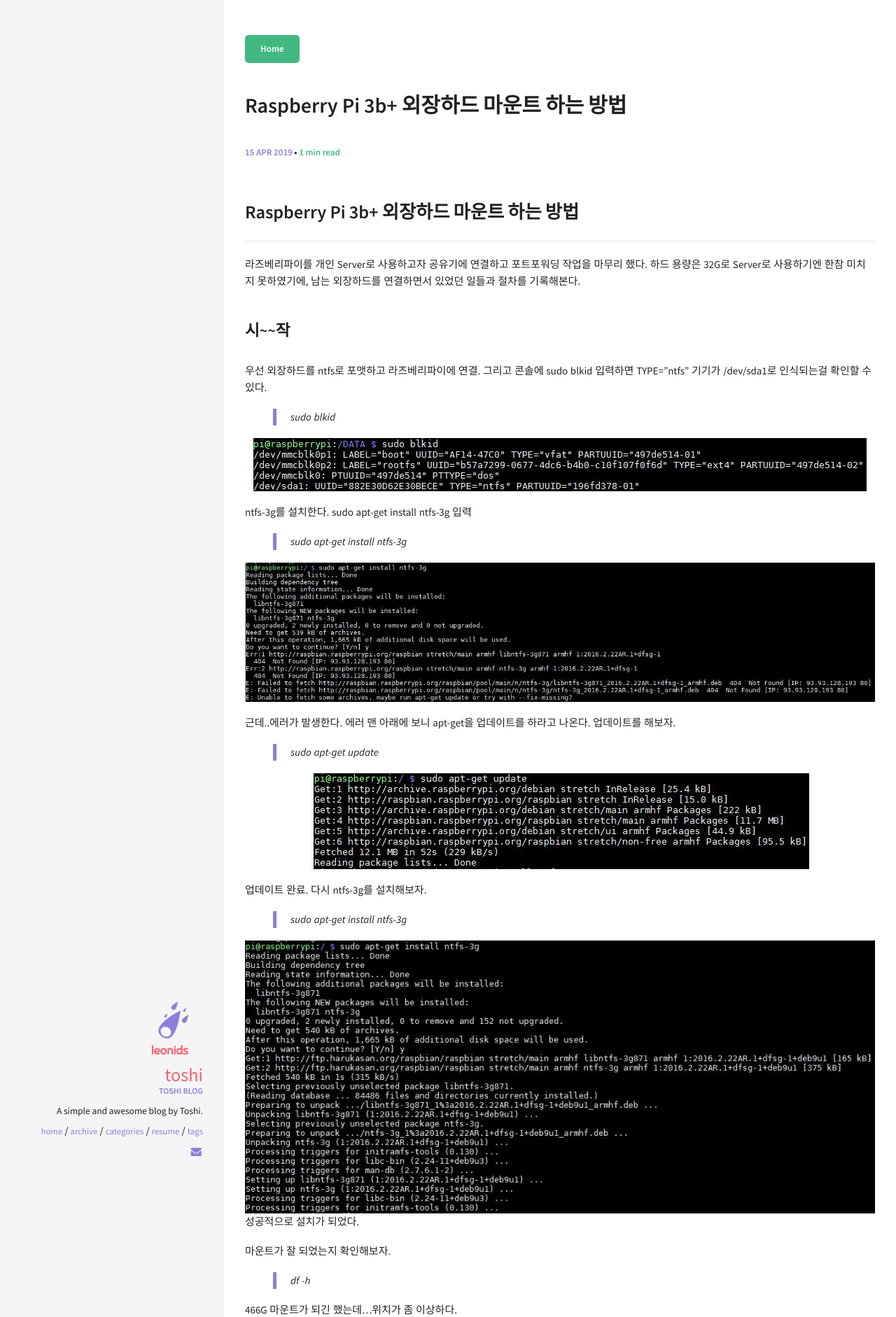
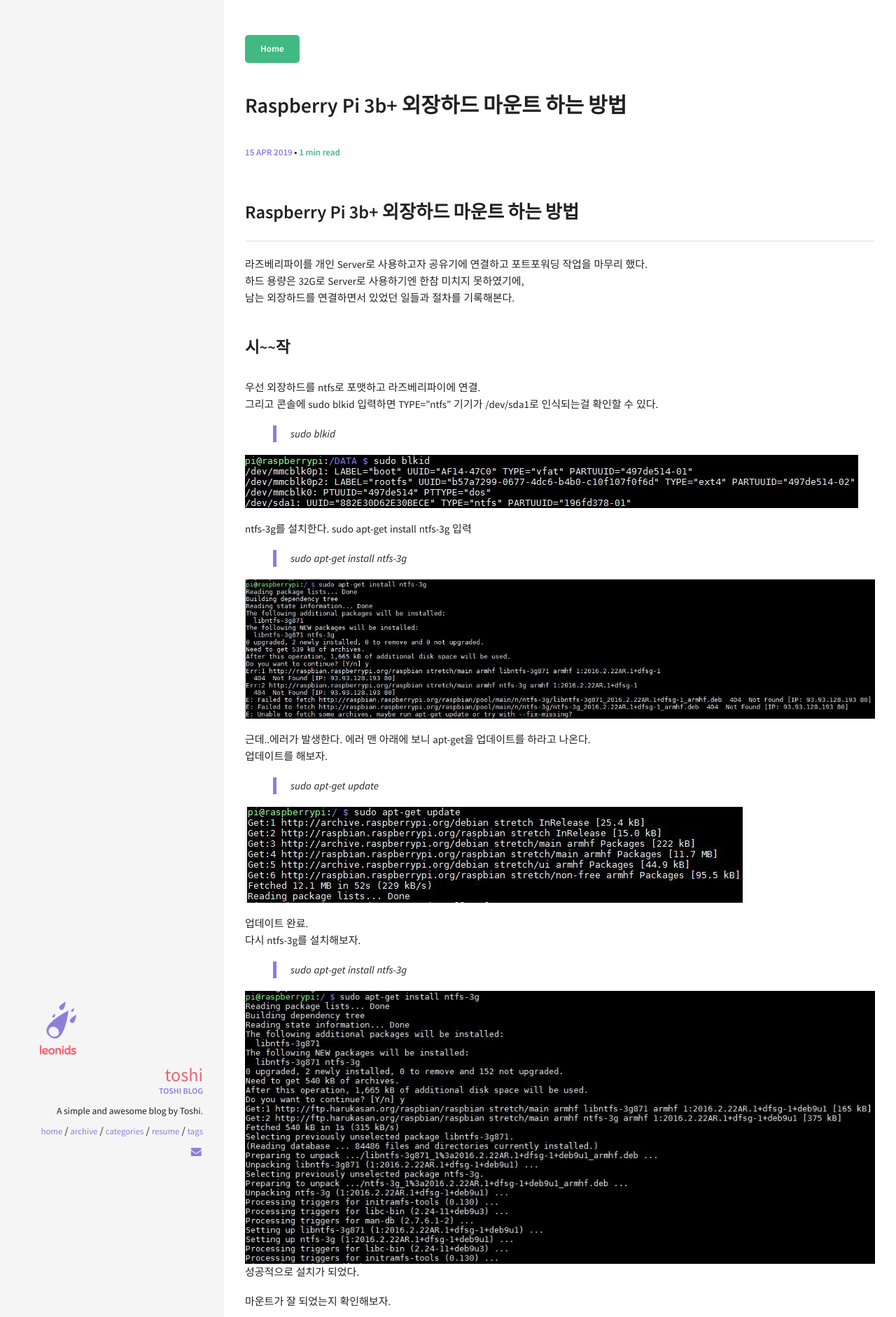
Before and after one commit to toshi15shkim/toshi15shkim.github.io, a Jekyll site: the page built from _posts/2019-04-15-linux-mount.md, in a window 1280 px wide. Shown: the top 1882 px of the page at 70% size. Built offline with Jekyll 4.4.1, drawn with Linux system fonts in a browser that asks for light colours; some of the changed text lies outside the part shown.

Commit message:
0415 글 수정

```diff
--- a/_posts/2019-04-15-linux-mount.md
+++ b/_posts/2019-04-15-linux-mount.md
@@ -15,8 +15,7 @@ comments: true
 ### 시~~작
 
 우선 외장하드를 ntfs로 포맷하고 라즈베리파이에 연결.
-그리고 콘솔에 sudo blkid 입력하면
-TYPE="ntfs" 기기가 /dev/sda1로 인식되는걸 확인할 수 있다.
+그리고 콘솔에 sudo blkid 입력하면 TYPE="ntfs" 기기가 /dev/sda1로 인식되는걸 확인할 수 있다.
 > sudo blkid
 
 ![Smithsonian Image](/img/190415/1-sudo blkid.jpg)
@@ -45,9 +44,8 @@ sudo apt-get install ntfs-3g 입력
 마운트가 잘 되었는지 확인해보자.
 > df -h
 
+![Smithsonian Image](/img/190415/5-auto mount.jpg)
 466G 마운트가 되긴 했는데...위치가 좀 이상하다.
-![Smithsonian Image](/img/190415/5-auto mount.jpg)
-
 내가 원하는 위치를 잡아줘야 한다.
 나의 경우 / 위치에 DATA폴더를 mkdir로 생성했다.
 DATA로 마운트를 하기 위한 명령을 입력했다.
--- a/_sass/components/_global.scss
+++ b/_sass/components/_global.scss
@@ -14,7 +14,7 @@
 img {
   display: block;
   max-width: 100%;
-  margin-left: auto;
+  //margin-left: auto;
   margin-right: auto;
 }
 
```
